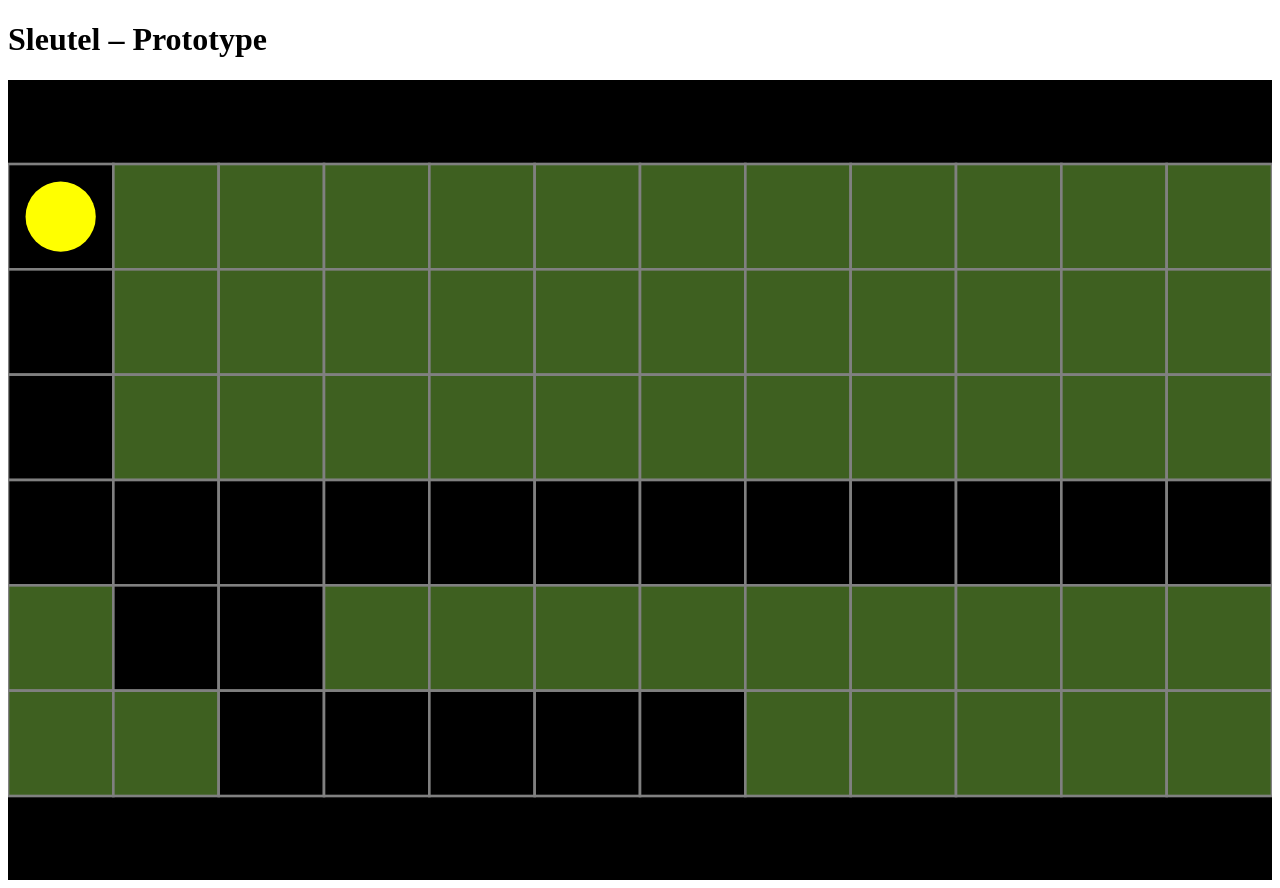
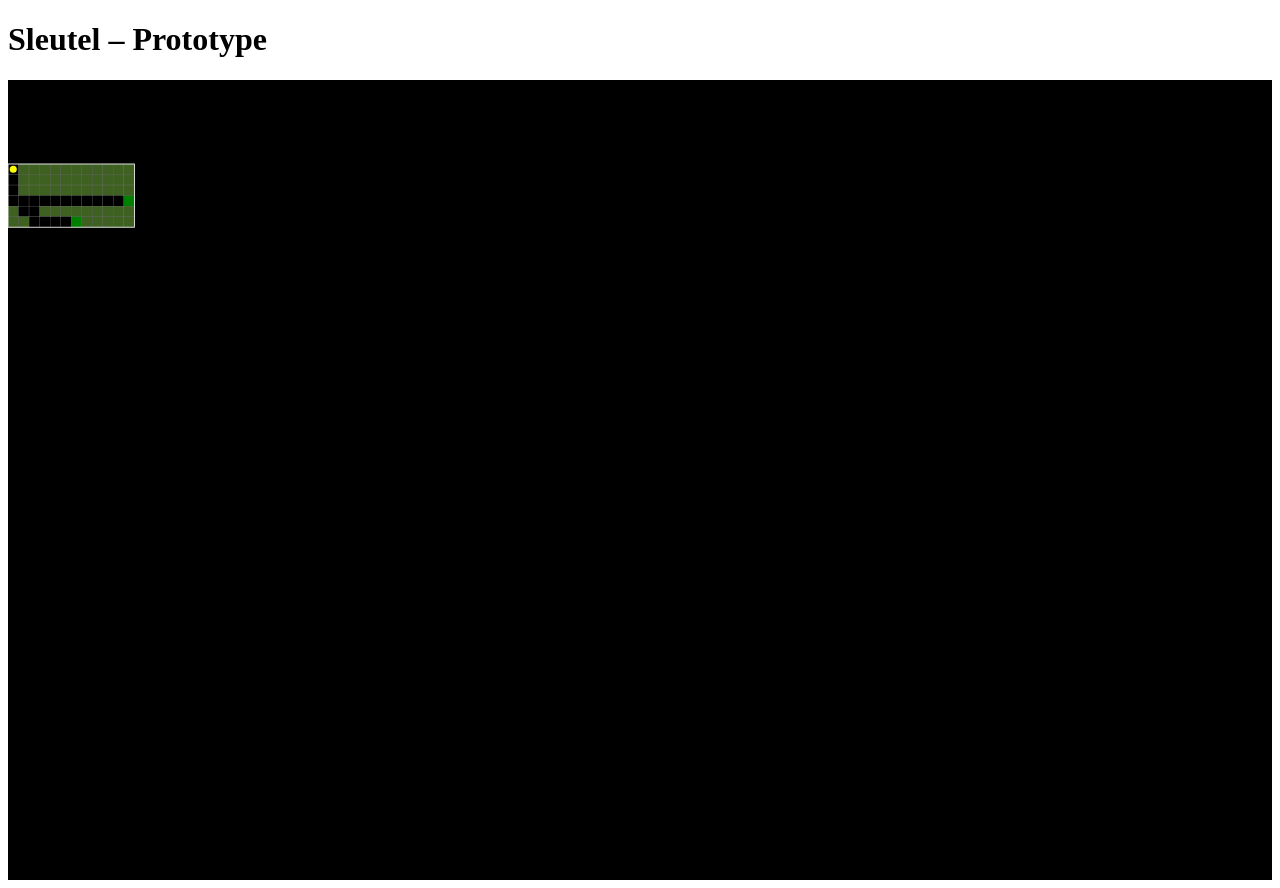
Before and after one commit to RobinS55/Sleutel, a React (Vite) app: page / in a window 1280 px wide. Built offline with nearby package versions, Linux system fonts and the light colour scheme.

Commit message:
Update Board.jsx

```diff
--- a/src/Board.jsx
+++ b/src/Board.jsx
@@ -1,8 +1,11 @@
 import React, { useState, useEffect } from "react";
 
-const ROOM_WIDTH = 12; // kamer 2x zo breed als hoog
+const ROOM_WIDTH = 12;   // kamer 2x zo breed als hoog
 const ROOM_HEIGHT = 6;
 const TILE_SIZE = 40;
+
+const BOARD_WIDTH = 10;   // aantal kamers horizontaal
+const BOARD_HEIGHT = 10;  // aantal kamers verticaal
 
 function carvePath(tiles, x1, y1, x2, y2) {
   let x = x1;
@@ -34,7 +37,7 @@ function generateRoom(x, y) {
   };
 
   if (x === 0 && y === 0) {
-    // eerste kamer → start linksboven
+    // eerste kamer (startpunt)
     exits.left = null;
     exits.top = null;
     tiles[0][0] = "path";
@@ -53,24 +56,13 @@ function generateRoom(x, y) {
     );
 
     // extra slingerpaden
-    const extraPaths = 2 + Math.floor(Math.random() * 3);
+    const extraPaths = 1 + Math.floor(Math.random() * 3);
     for (let i = 0; i < extraPaths; i++) {
       const sx = Math.floor(Math.random() * ROOM_WIDTH);
       const sy = Math.floor(Math.random() * ROOM_HEIGHT);
       const ex = Math.floor(Math.random() * ROOM_WIDTH);
       const ey = Math.floor(Math.random() * ROOM_HEIGHT);
       carvePath(tiles, sx, sy, ex, ey);
-    }
-
-    // doodlopende stukjes
-    const deadEnds = 1 + Math.floor(Math.random() * 3);
-    for (let i = 0; i < deadEnds; i++) {
-      const dx = Math.floor(Math.random() * ROOM_WIDTH);
-      const dy = Math.floor(Math.random() * ROOM_HEIGHT);
-      if (tiles[dy][dx] === "wall") {
-        tiles[dy][dx] = "path";
-        if (dx + 1 < ROOM_WIDTH) tiles[dy][dx + 1] = "path";
-      }
     }
 
     // exits altijd vrijmaken
@@ -116,7 +108,7 @@ export default function Board() {
         const newX = prev.x + dx;
         const newY = prev.y + dy;
 
-        // binnen de kamer
+        // binnen kamer
         if (
           newX >= 0 &&
           newX < ROOM_WIDTH &&
@@ -182,9 +174,9 @@ export default function Board() {
       width="100%"
       height="100vh"
       style={{ background: "black", display: "block" }}
-      viewBox={`${player.roomX * ROOM_WIDTH * TILE_SIZE} ${
-        player.roomY * ROOM_HEIGHT * TILE_SIZE
-      } ${ROOM_WIDTH * TILE_SIZE} ${ROOM_HEIGHT * TILE_SIZE}`}
+      viewBox={`0 0 ${BOARD_WIDTH * ROOM_WIDTH * TILE_SIZE} ${
+        BOARD_HEIGHT * ROOM_HEIGHT * TILE_SIZE
+      }`}
     >
       {Array.from(rooms.values()).map((room) => (
         <g
@@ -194,7 +186,11 @@ export default function Board() {
           })`}
         >
           {room.tiles.map((row, y) =>
-            row.map((tile, x) => (
+            row.map((tile, x) => {
+              const isExit = Object.values(room.exits).some(
+                (e) => e && e.x === x && e.y === y
+              );
+              return (
                 <rect
                   key={`${x},${y}`}
                   x={x * TILE_SIZE}
@@ -202,17 +198,32 @@ export default function Board() {
                   width={TILE_SIZE}
                   height={TILE_SIZE}
                   fill={
-                  tile === "wall"
+                    isExit
+                      ? "green"
+                      : tile === "wall"
                       ? room.color
                       : "black"
                   }
                   stroke="gray"
                   strokeWidth={1}
                 />
-            ))
+              );
+            })
           )}
         </g>
       ))}
+
+      {activeRoom && (
+        <rect
+          x={activeRoom.x * ROOM_WIDTH * TILE_SIZE}
+          y={activeRoom.y * ROOM_HEIGHT * TILE_SIZE}
+          width={ROOM_WIDTH * TILE_SIZE}
+          height={ROOM_HEIGHT * TILE_SIZE}
+          fill="none"
+          stroke="white"
+          strokeWidth={3}
+        />
+      )}
 
       <circle
         cx={player.roomX * ROOM_WIDTH * TILE_SIZE + player.x * TILE_SIZE + TILE_SIZE / 2}
```
Lines whose indentation alone changed are shown as unchanged.
